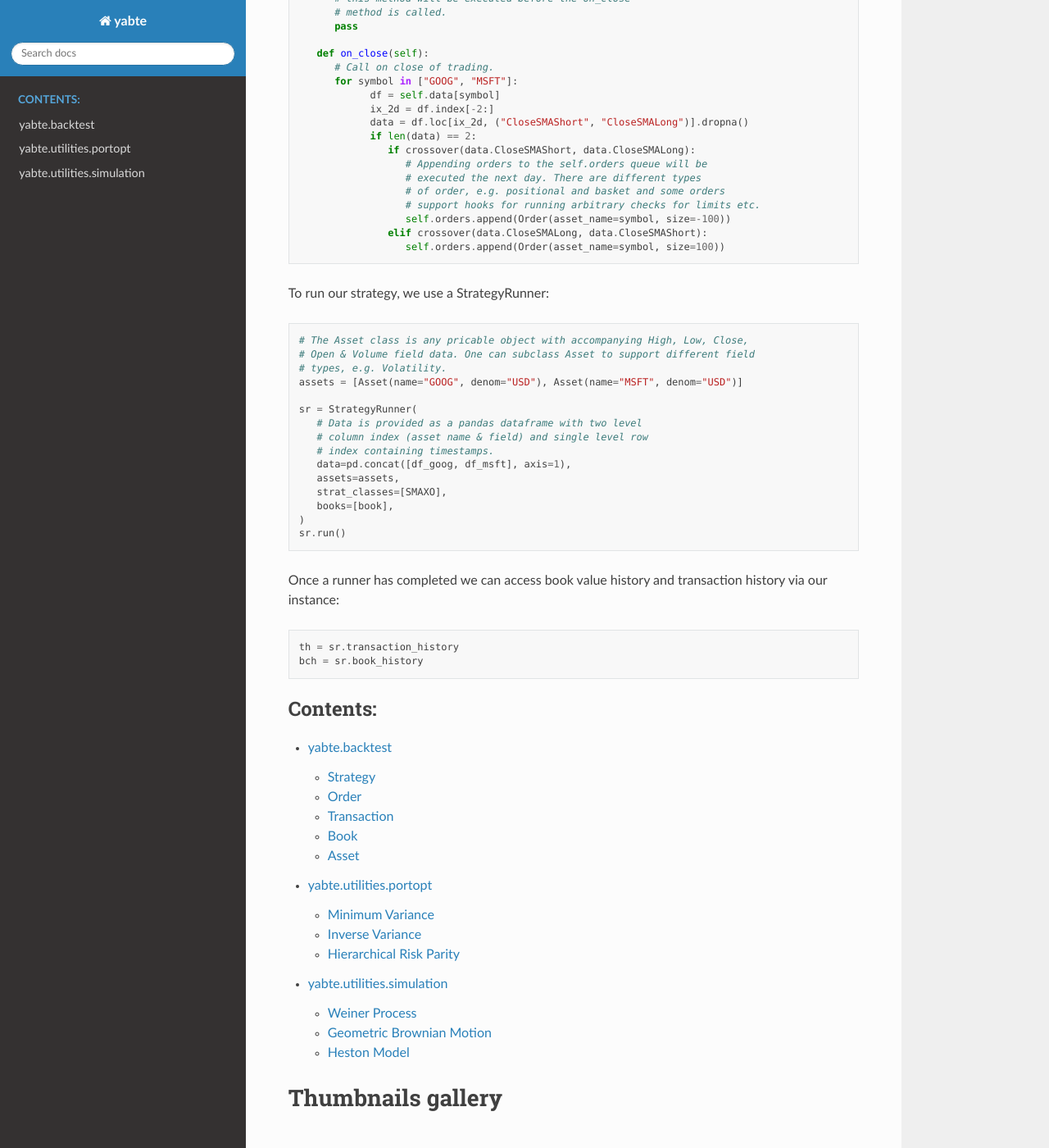
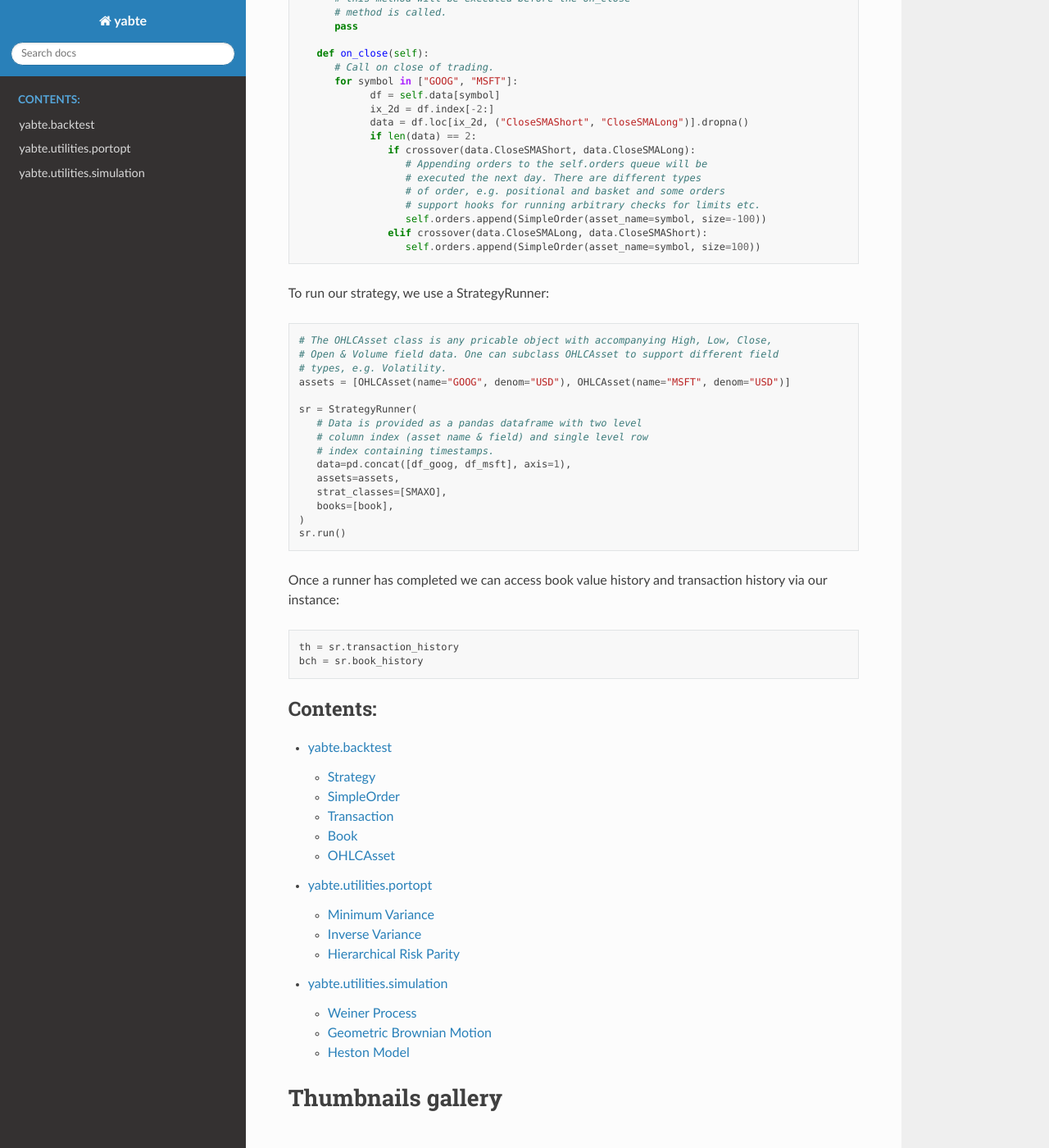
Before and after one commit to bsdz/yabte, a Sphinx documentation site: the page built from docs/index.rst, in a window 1280 px wide and 1400 px high, scrolled down 1283 px. Shown: the whole window at 82% size. Built offline with Sphinx 7.4.7 and the Read the Docs theme 2.0.0, drawn with Linux system fonts in a browser that asks for light colours; pages that are not in the unit, such as notebooks, are missing from menus; some of the changed text lies outside the part shown.

Commit message:
Rename some classes:
Order -> SimpleOrder
OrderBase -> Order
Asset -> OHLCAsset
AssetBase -> Asset

```diff
--- a/docs/index.rst
+++ b/docs/index.rst
@@ -28,7 +28,7 @@ A typical strategy looks as follows:
 
 .. code-block:: python
 
-   from yabte.backtest import Strategy, StrategyRunner, Order, Book, Asset
+   from yabte.backtest import Strategy, StrategyRunner, SimpleOrder, Book, OHLCAsset
    from yabte.utilities.strategy_helpers import crossover
 
    # All strategies inherit from the Strategy base class.
@@ -80,19 +80,19 @@ A typical strategy looks as follows:
                      # executed the next day. There are different types
                      # of order, e.g. positional and basket and some orders
                      # support hooks for running arbitrary checks for limits etc.
-                     self.orders.append(Order(asset_name=symbol, size=-100))
+                     self.orders.append(SimpleOrder(asset_name=symbol, size=-100))
                   elif crossover(data.CloseSMALong, data.CloseSMAShort):
-                     self.orders.append(Order(asset_name=symbol, size=100))
+                     self.orders.append(SimpleOrder(asset_name=symbol, size=100))
 
 
 To run our strategy, we use a StrategyRunner:
 
 .. code-block:: python
 
-   # The Asset class is any pricable object with accompanying High, Low, Close,
-   # Open & Volume field data. One can subclass Asset to support different field
+   # The OHLCAsset class is any pricable object with accompanying High, Low, Close,
+   # Open & Volume field data. One can subclass OHLCAsset to support different field
    # types, e.g. Volatility.
-   assets = [Asset(name="GOOG", denom="USD"), Asset(name="MSFT", denom="USD")]
+   assets = [OHLCAsset(name="GOOG", denom="USD"), OHLCAsset(name="MSFT", denom="USD")]
 
    sr = StrategyRunner(
       # Data is provided as a pandas dataframe with two level
--- a/docs/yabte.backtest.rst
+++ b/docs/yabte.backtest.rst
@@ -9,7 +9,7 @@ Strategy
       :members:
       :member-order: bysource
 
-Order
+SimpleOrder
 -----
    .. autoclass:: yabte.backtest.order.OrderStatus
       :members:
@@ -39,7 +39,7 @@ Book
       :members:
       :member-order: bysource
 
-Asset
+OHLCAsset
 -----
 
    .. automodule:: yabte.backtest.asset
```
Also changed, not shown: README.md (+3 -3 lines), 11 other files.
